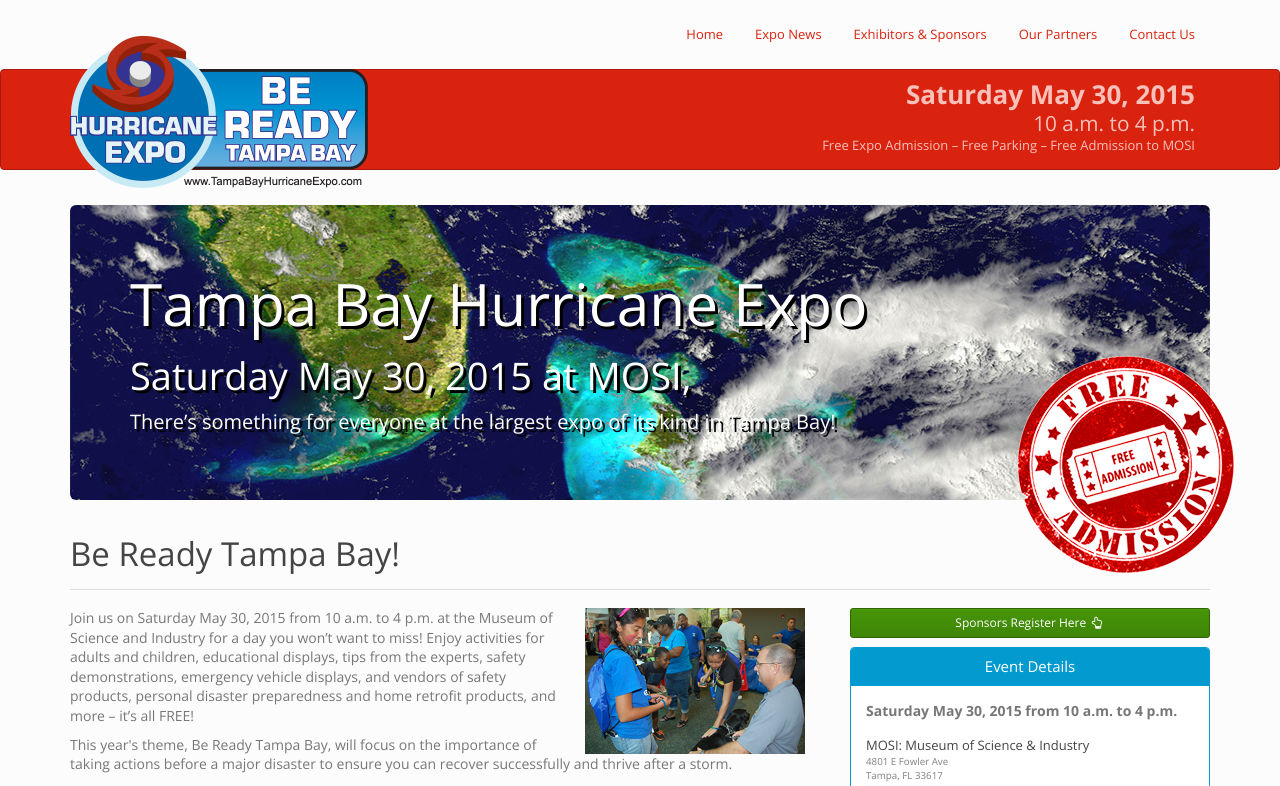
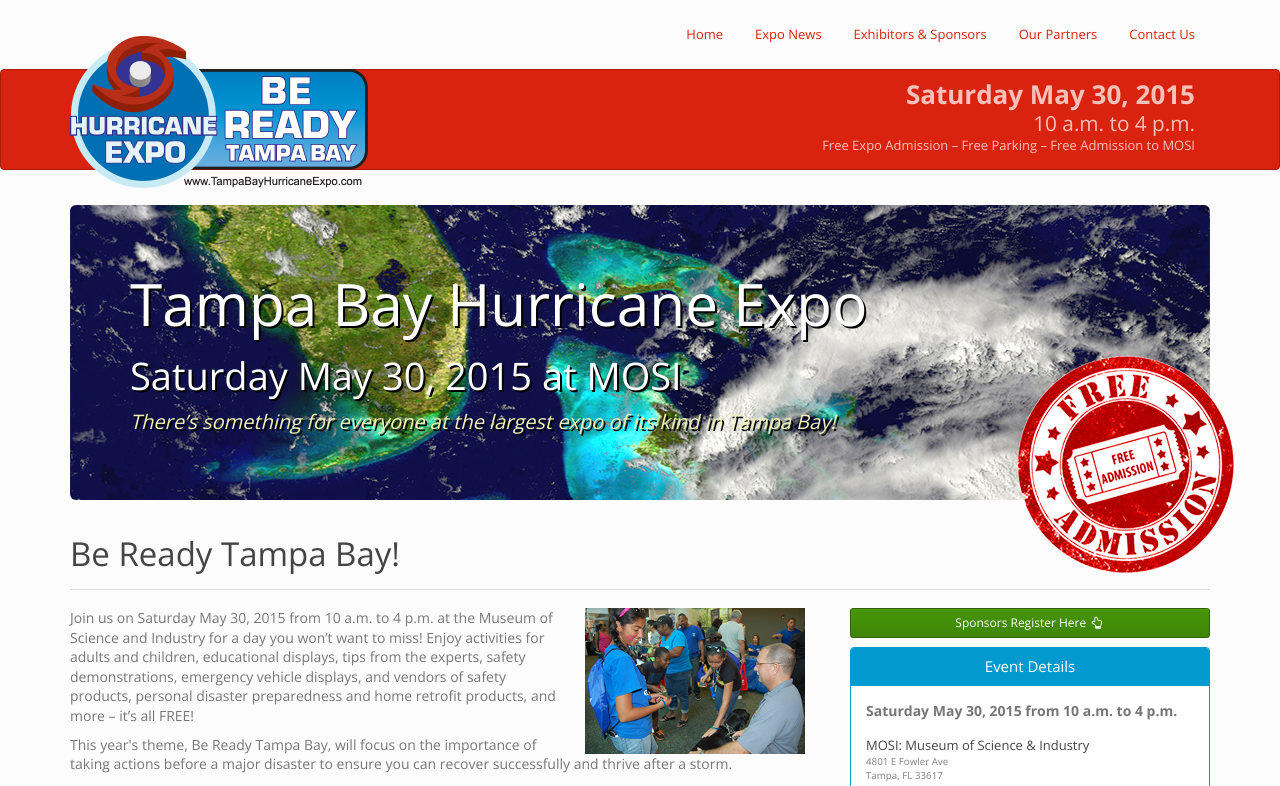
Before and after one commit to kjmagic13/generalDentistry, a Jekyll site: the page built from index.html, in a window 1280 px wide, cut to the strip 0-786 px from the top of the page. Built offline with Jekyll 4.4.1, drawn with Linux system fonts in a browser that asks for light colours; nearby versions of some CDN libraries.

Commit message:
jumbotron font changes

```diff
--- a/css/main.scss
+++ b/css/main.scss
@@ -11,13 +11,15 @@
 @import "bootswatch/simplex/bootswatch";
 
 .jumbotron {
+
 	background: url({{site.baseurl}}/images/hurricane.png) top left no-repeat;
 	background-position: cover;
 
-	text-shadow: 3px 3px #000;
+	text-shadow: 2px 2px #000;
 	color: #fff;
 
 	small { color: #fff; }
+	.caption { color: #f1f1b7; font-style: italic; }
 
 }
 
--- a/index.html
+++ b/index.html
@@ -5,10 +5,10 @@
 <div class="jumbotron">
 	<h1>
 		{{site.title}}<br>
-		<small>{{ site.event_date | date: "%A %B %-d, %Y" }} at MOSI, </small>
+		<small>{{ site.event_date | date: "%A %B %-d, %Y" }} at MOSI</small>
 	</h1>
 	<div class="row">
-		<p class="col-sm-9">
+		<p class="col-sm-9 caption">
 			There’s something for everyone at the largest expo of its kind in Tampa Bay!
 		</p>
 	</div>
```
